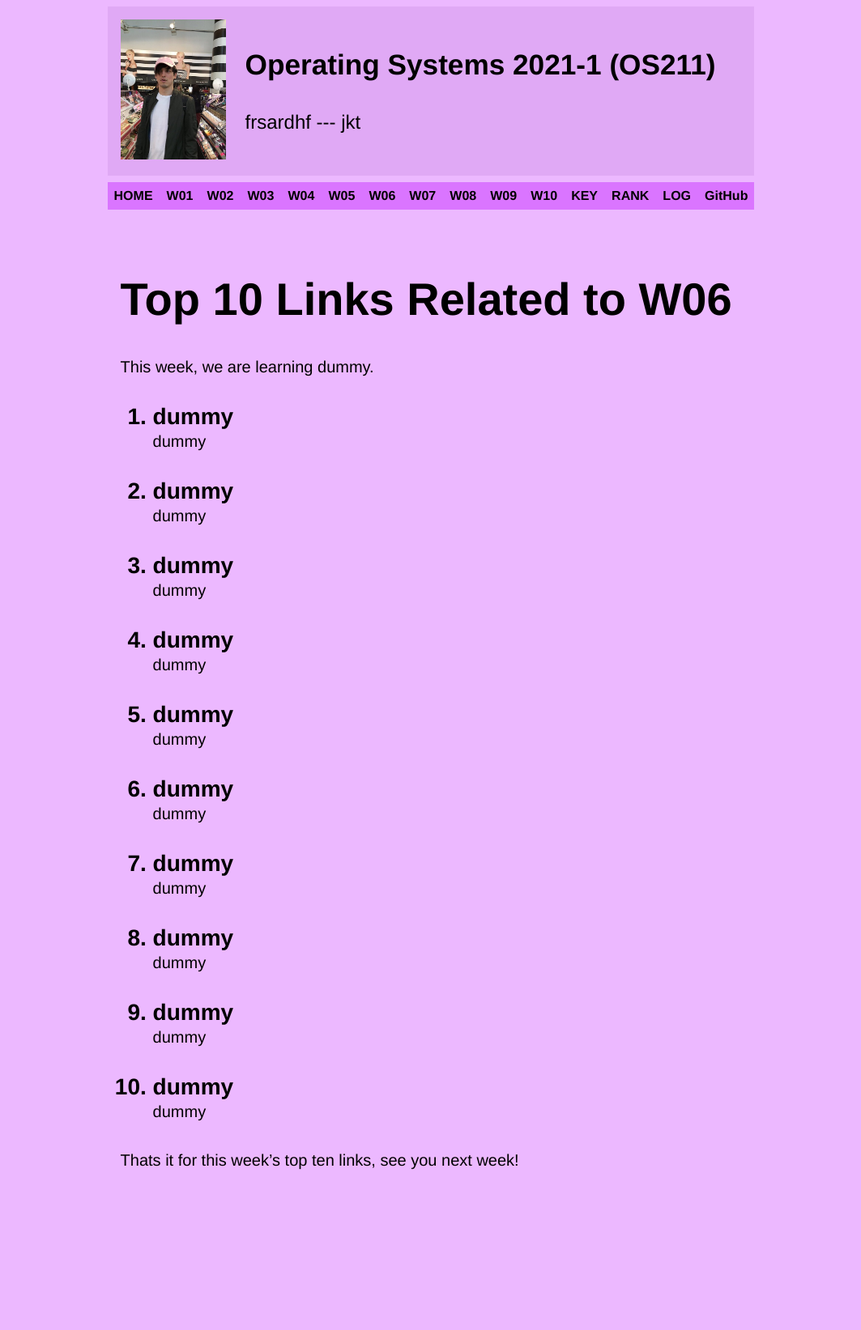
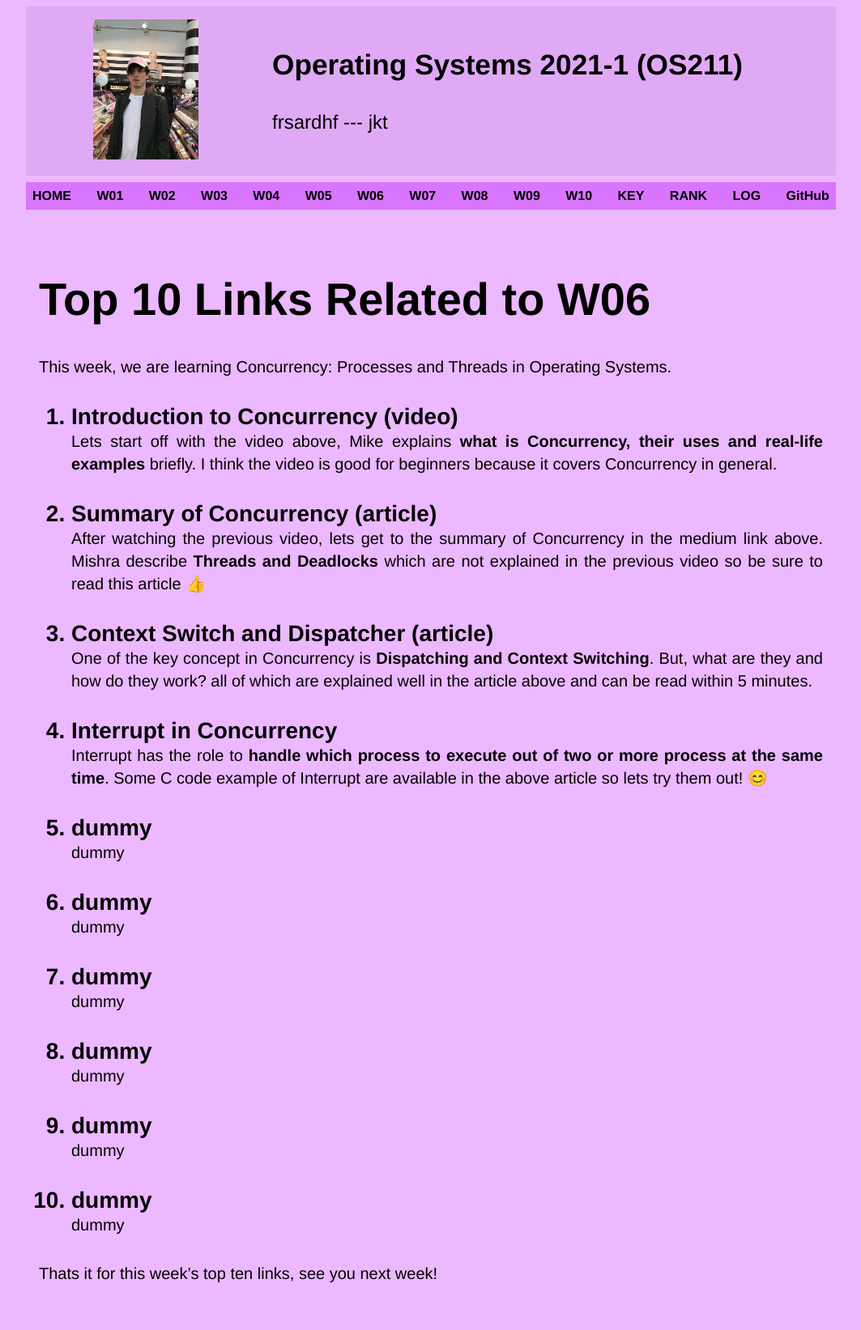
Before and after one commit to frsardhf/os211, a Jekyll site: the page built from w06.md, in a window 1280 px wide. Shown: the whole page at 81% size, without its empty margins (108-1171 px from the left). Built offline with Jekyll 4.4.1, drawn with Linux system fonts in a browser that asks for light colours; our own code applies the rules of GitHub Pages for plain Markdown files; before the commit the page ends 1503 px from its top, so only the background shows below that.

Commit message:
OS211 frsardhf

```diff
--- a/w06.md
+++ b/w06.md
@@ -4,19 +4,19 @@ permalink: /W06/
 ---
 
 # Top 10 Links Related to W06
-This week, we are learning dummy.
+This week, we are learning Concurrency: Processes and Threads in Operating Systems.
 
-1. [dummy](https://www.youtube.com) <br>
-   dummy
+1. [Introduction to Concurrency (video)](https://www.youtube.com/watch?v=iKtvNJQoCNw) <br>
+   Lets start off with the video above, Mike explains **what is Concurrency, their uses and real-life examples** briefly. I think the video is good for beginners because it covers Concurrency in general.
 
-2. [dummy](https://www.youtube.com) <br>
-   dummy
+2. [Summary of Concurrency (article)](https://medium.com/@akhandmishra/operating-system-threads-and-concurrency-aec2036b90f8) <br>
+   After watching the previous video, lets get to the summary of Concurrency in the medium link above. Mishra describe **Threads and Deadlocks** which are not explained in the previous video so be sure to read this article 👍
 
-3. [dummy](https://www.youtube.com) <br>
-   dummy
+3. [Context Switch and Dispatcher (article)](https://mycareerwise.com/content/context-switch-and-dispatcher/content/exam/nta-net/computer-science) <br>
+   One of the key concept in Concurrency is **Dispatching and Context Switching**. But, what are they and how do they work? all of which are explained well in the article above and can be read within 5 minutes.
 
-4. [dummy](https://www.youtube.com) <br>
-   dummy
+4. [Interrupt in Concurrency](https://www.allaboutcircuits.com/technical-articles/introduction-to-concurrency-interrupts-microcontrollers-embedded-systems/) <br>
+   Interrupt has the role to **handle which process to execute out of two or more process at the same time**. Some C code example of Interrupt are available in the above article so lets try them out! 😊
 
 5. [dummy](https://www.youtube.com) <br>
    dummy
```
